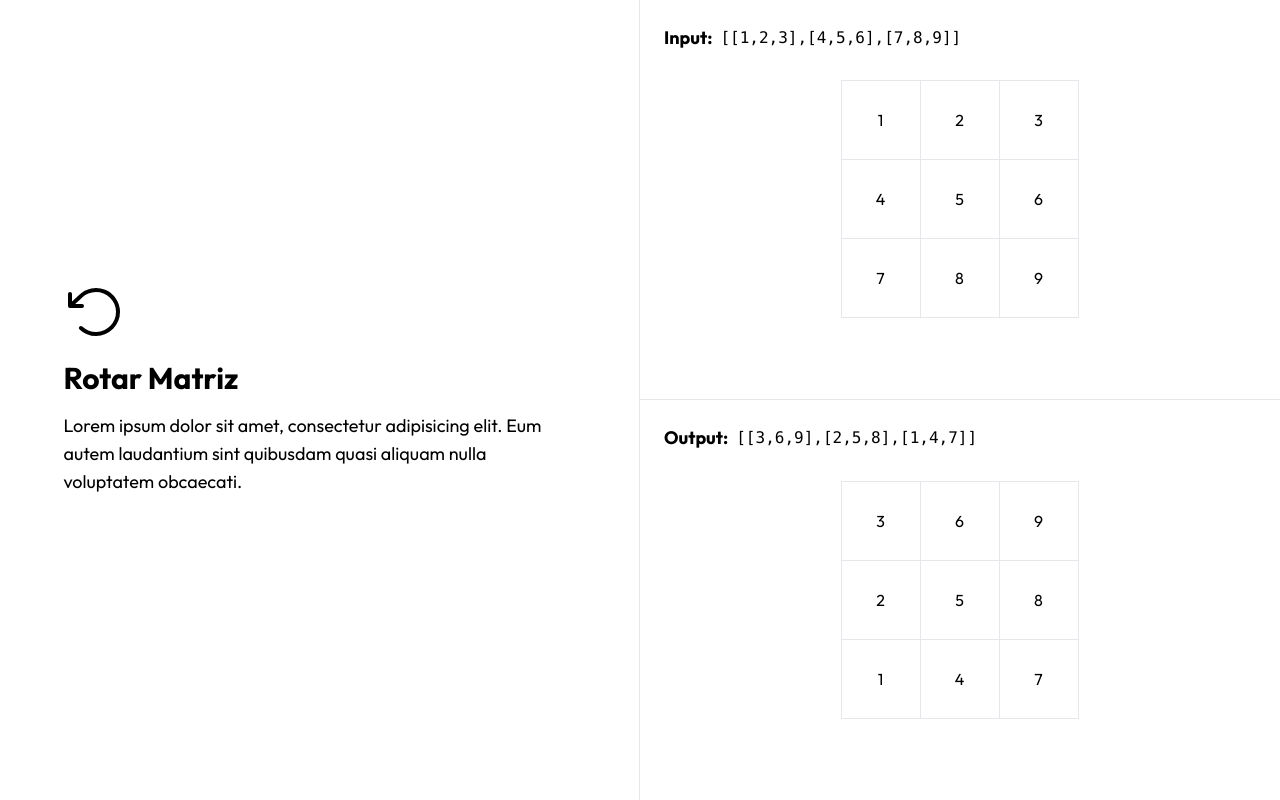
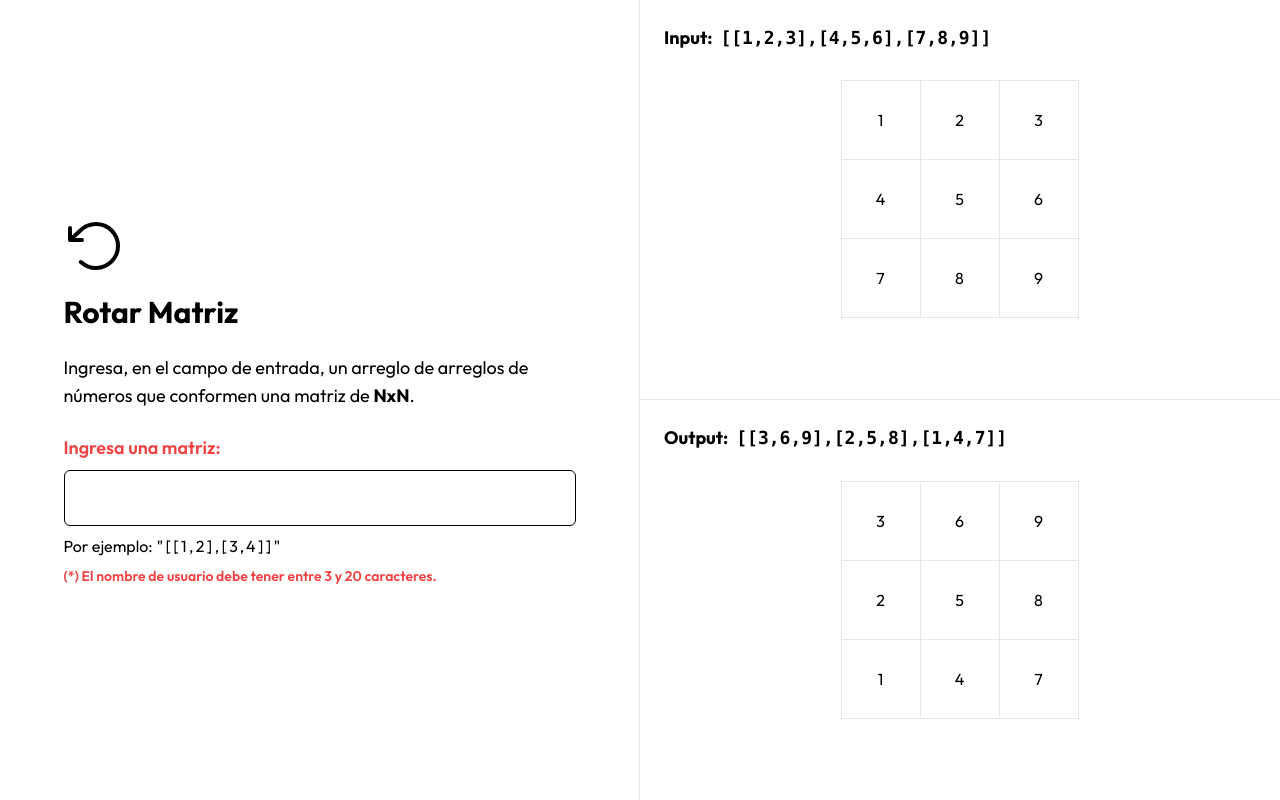
Before and after one commit to moiseshp/delosi-technicaltest, a Next.js app: page / in a window 1280 px wide. Built offline with nearby package versions, Linux system fonts and the light colour scheme.

Commit message:
feat: add input text for typed array

```diff
--- a/src/app/layout.tsx
+++ b/src/app/layout.tsx
@@ -5,7 +5,7 @@ import '@/app/globals.css';
 const baseFont = BaseFont({
   subsets: ['latin'],
   display: 'swap',
-  weight: ['400', '700'],
+  weight: ['400', '600', '700'],
 });
 
 export { baseFont };
--- a/src/app/page.tsx
+++ b/src/app/page.tsx
@@ -5,15 +5,42 @@ export default function Home() {
   return (
     <div className="flex-grow md:grid md:grid-cols-2 md:grid-rows-2">
       <div className="md:row-span-2 md:flex md:items-center md:justify-center md:border-r border-b md:border-b-0 p-6">
-        <section className="md:max-w-lg">
-          <header className="flex flex-col gap-2 md:gap-4 mb-4">
+        <section className="md:max-w-lg flex flex-col gap-6">
+          <header className="flex flex-col gap-2 md:gap-4">
             <ArrowCounterClockwiseIcon className="w-16 h-16" />
             <h1 className="font-bold text-3xl">Rotar Matriz</h1>
           </header>
-          <p className="text-lg mb-6">
-            Lorem ipsum dolor sit amet, consectetur adipisicing elit. Eum autem
-            laudantium sint quibusdam quasi aliquam nulla voluptatem obcaecati.
+          <p className="text-lg">
+            Ingresa, en el campo de entrada, un arreglo de arreglos de números
+            que conformen una matriz de <strong>NxN</strong>.
           </p>
+
+          <div className="flex flex-col gap-2">
+            <label
+              htmlFor="input-matrix"
+              id="matrix-label"
+              className="font-semibold text-lg text-red-500"
+            >
+              Ingresa una matriz:
+            </label>
+            <input
+              type="text"
+              id="input-matrix"
+              name="matrix"
+              aria-labelledby="matrix-label"
+              aria-describedby="matrix-help"
+              className="w-full border border-black rounded-md px-4 text-2xl focus:border-none font-semibold tracking-widest h-14"
+            />
+            <p id="matrix-help">
+              Por ejemplo:
+              <span className="ml-1 tracking-[0.15em]">
+                &quot;[[1,2],[3,4]]&quot;
+              </span>
+            </p>
+            <p id="matrix-help" className="text-sm text-red-500 font-semibold">
+              (*) El nombre de usuario debe tener entre 3 y 20 caracteres.
+            </p>
+          </div>
         </section>
       </div>
       <MatrixGrid
--- a/src/components/ui/matrix-grid.tsx
+++ b/src/components/ui/matrix-grid.tsx
@@ -5,34 +5,19 @@ interface MatrixGridProps extends React.HTMLAttributes<HTMLDivElement> {
   items?: number[][] | null;
 }
 
-export const MatrixGrid: React.FC<MatrixGridProps> = ({
-  text,
-  items = [],
-  className,
-}) => {
+export const MatrixGrid: React.FC<MatrixGridProps> = ({ text, items = [], className }) => {
   return (
-    <div
-      className={cn(
-        'flex flex-col items-center justify-center relative p-6',
-        className,
-      )}
-    >
-      <div className="md:absolute md:left-6 md:top-6 flex items-center gap-2 mb-6 md:mb-0">
-        {text && <p className="text-lg font-bold">{text}:</p>}
-        {!!items?.length && (
-          <pre>
-            <code>{JSON.stringify(items)}</code>
-          </pre>
-        )}
+    <div className={cn('flex flex-col items-center justify-center relative p-6', className)}>
+      <div className="md:absolute md:left-6 md:top-6 mb-6 md:mb-0">
+        <p className="text-lg font-bold">
+          {text}:{!!items?.length && <code className="ml-2">{JSON.stringify(items)}</code>}
+        </p>
       </div>
       <figure>
         {items?.map((row, index) => (
           <div key={index} className="flex">
             {row.map((value) => (
-              <div
-                key={value}
-                className="flex items-center justify-center border w-20 h-20 -ml-[1px] -mt-[1px]"
-              >
+              <div key={value} className="flex items-center justify-center border w-20 h-20 -ml-[1px] -mt-[1px]">
                 {value}
               </div>
             ))}
```
